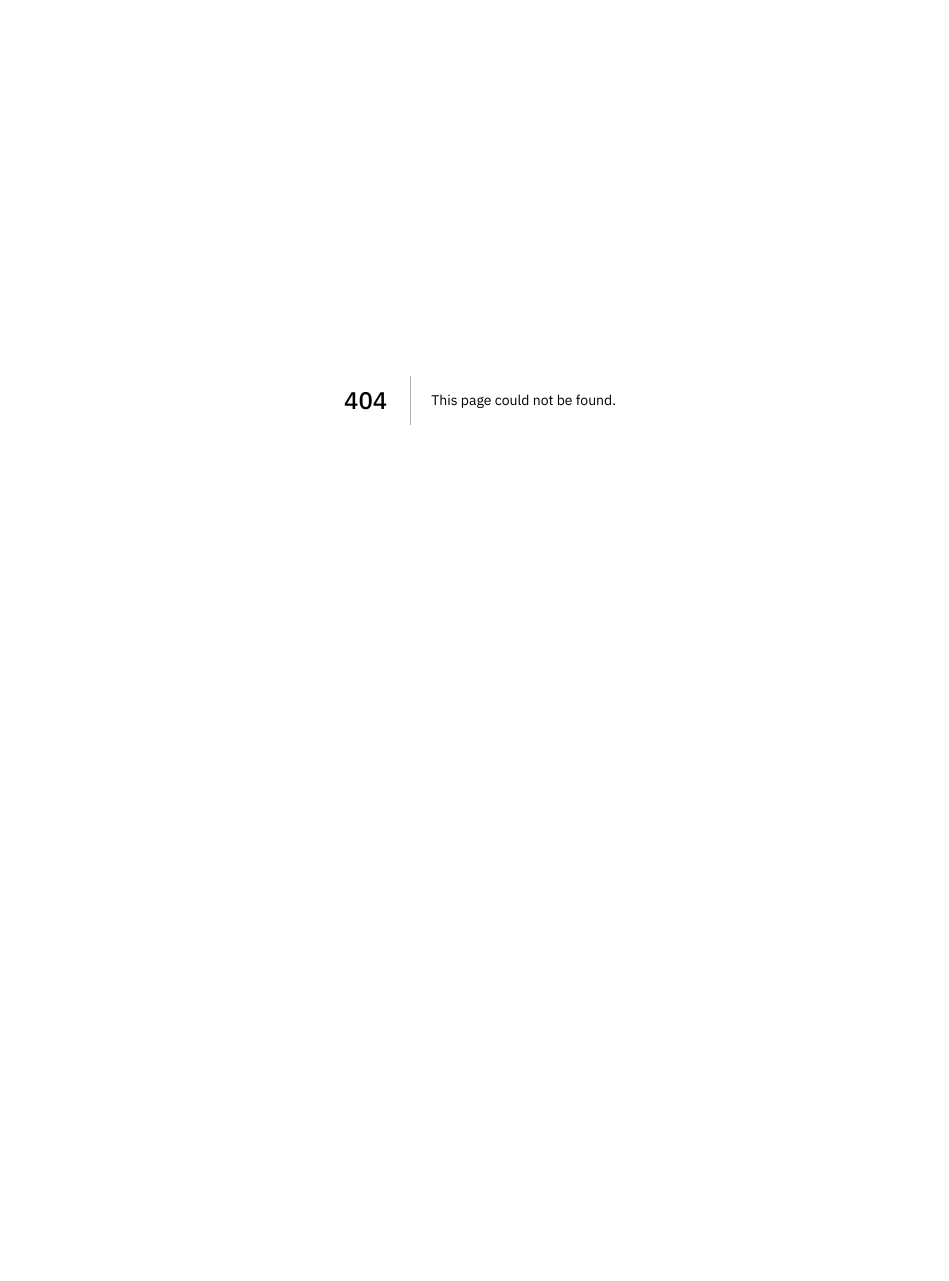
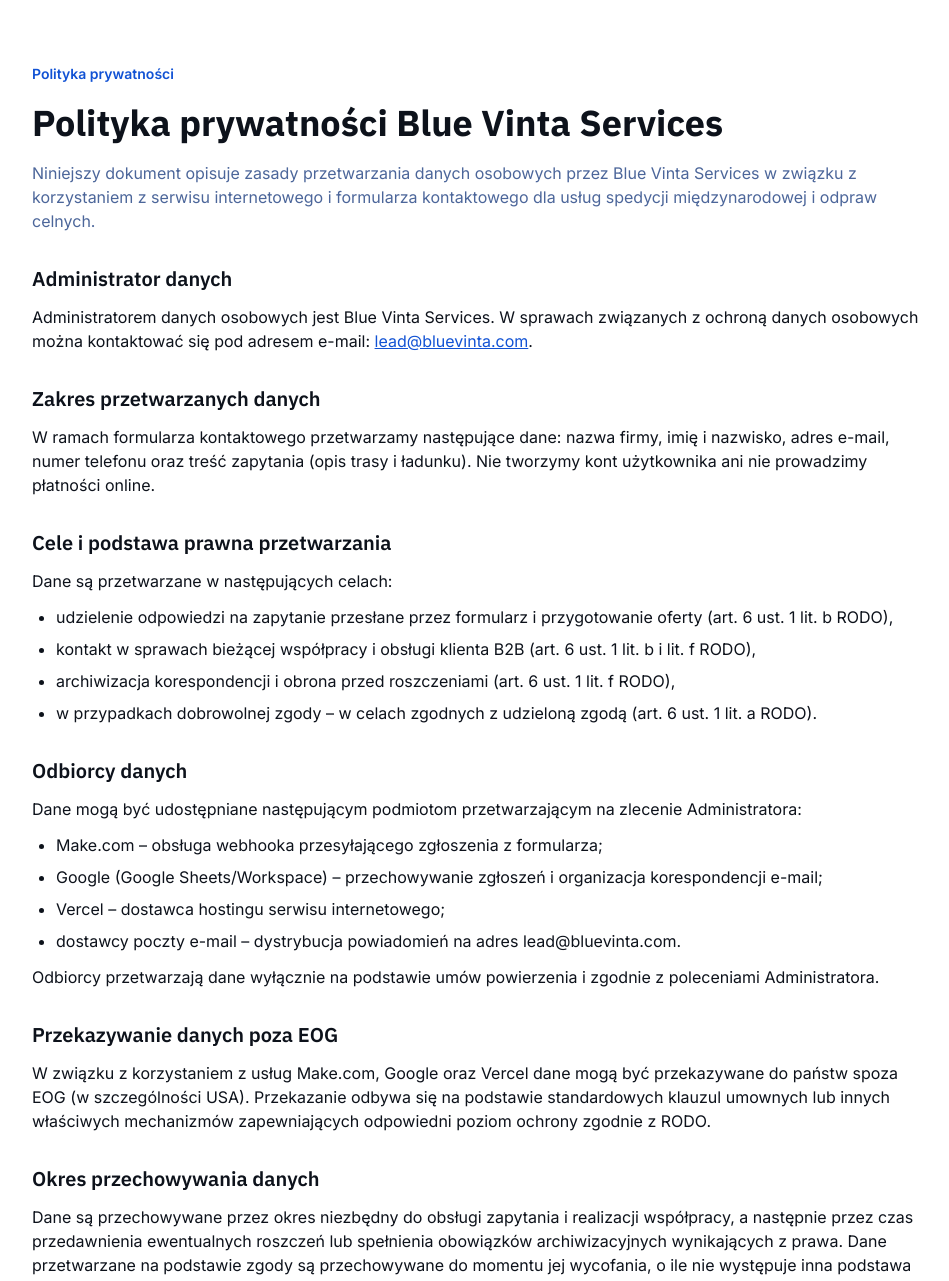
Before and after one commit to Marcinek143/bluevinta-landing, a Next.js app: page /polityka-prywatnosci in a window 1280 px wide. Before the commit this address had no page. Shown: the top 1281 px of the page, without its empty margins (160-1109 px from the left). Before the commit the page ends 800 px from the top, so only its background shows below. Built offline with nearby package versions, Linux system fonts and the light colour scheme.

Commit message:
Add GDPR-compliant privacy policy page

```diff
--- /dev/null
+++ b/app/polityka-prywatnosci/page.tsx
@@ -0,0 +1,126 @@
+import type { Metadata } from "next";
+
+export const metadata: Metadata = {
+  title: "Polityka prywatności | Blue Vinta Services",
+  robots: { index: true, follow: true },
+};
+
+export default function PrivacyPolicy() {
+  return (
+    <main className="bg-background-light px-4 py-16 md:px-8">
+      <div className="mx-auto flex max-w-4xl flex-col gap-8 text-text-main">
+        <header className="flex flex-col gap-4">
+          <p className="text-sm font-semibold text-primary">Polityka prywatności</p>
+          <h1 className="text-3xl font-bold leading-tight md:text-4xl">
+            Polityka prywatności Blue Vinta Services
+          </h1>
+          <p className="text-secondary">
+            Niniejszy dokument opisuje zasady przetwarzania danych osobowych przez Blue Vinta Services w związku z
+            korzystaniem z serwisu internetowego i formularza kontaktowego dla usług spedycji międzynarodowej i odpraw
+            celnych.
+          </p>
+        </header>
+
+        <section className="flex flex-col gap-3">
+          <h2 className="text-xl font-semibold">Administrator danych</h2>
+          <p>
+            Administratorem danych osobowych jest Blue Vinta Services. W sprawach związanych z ochroną danych osobowych
+            można kontaktować się pod adresem e-mail:{" "}
+            <a className="text-primary underline" href="mailto:lead@bluevinta.com">
+              lead@bluevinta.com
+            </a>
+            .
+          </p>
+        </section>
+
+        <section className="flex flex-col gap-3">
+          <h2 className="text-xl font-semibold">Zakres przetwarzanych danych</h2>
+          <p>
+            W ramach formularza kontaktowego przetwarzamy następujące dane: nazwa firmy, imię i nazwisko, adres e-mail,
+            numer telefonu oraz treść zapytania (opis trasy i ładunku). Nie tworzymy kont użytkownika ani nie prowadzimy
+            płatności online.
+          </p>
+        </section>
+
+        <section className="flex flex-col gap-3">
+          <h2 className="text-xl font-semibold">Cele i podstawa prawna przetwarzania</h2>
+          <p>Dane są przetwarzane w następujących celach:</p>
+          <ul className="list-disc space-y-2 pl-6">
+            <li>udzielenie odpowiedzi na zapytanie przesłane przez formularz i przygotowanie oferty (art. 6 ust. 1 lit. b RODO),</li>
+            <li>kontakt w sprawach bieżącej współpracy i obsługi klienta B2B (art. 6 ust. 1 lit. b i lit. f RODO),</li>
+            <li>archiwizacja korespondencji i obrona przed roszczeniami (art. 6 ust. 1 lit. f RODO),</li>
+            <li>w przypadkach dobrowolnej zgody – w celach zgodnych z udzieloną zgodą (art. 6 ust. 1 lit. a RODO).</li>
+          </ul>
+        </section>
+
+        <section className="flex flex-col gap-3">
+          <h2 className="text-xl font-semibold">Odbiorcy danych</h2>
+          <p>Dane mogą być udostępniane następującym podmiotom przetwarzającym na zlecenie Administratora:</p>
+          <ul className="list-disc space-y-2 pl-6">
+            <li>Make.com – obsługa webhooka przesyłającego zgłoszenia z formularza;</li>
+            <li>Google (Google Sheets/Workspace) – przechowywanie zgłoszeń i organizacja korespondencji e-mail;</li>
+            <li>Vercel – dostawca hostingu serwisu internetowego;</li>
+            <li>dostawcy poczty e-mail – dystrybucja powiadomień na adres lead@bluevinta.com.</li>
+          </ul>
+          <p>Odbiorcy przetwarzają dane wyłącznie na podstawie umów powierzenia i zgodnie z poleceniami Administratora.</p>
+        </section>
+
+        <section className="flex flex-col gap-3">
+          <h2 className="text-xl font-semibold">Przekazywanie danych poza EOG</h2>
+          <p>
+            W związku z korzystaniem z usług Make.com, Google oraz Vercel dane mogą być przekazywane do państw spoza EOG
+            (w szczególności USA). Przekazanie odbywa się na podstawie standardowych klauzul umownych lub innych
+            właściwych mechanizmów zapewniających odpowiedni poziom ochrony zgodnie z RODO.
+          </p>
+        </section>
+
+        <section className="flex flex-col gap-3">
+          <h2 className="text-xl font-semibold">Okres przechowywania danych</h2>
+          <p>
+            Dane są przechowywane przez okres niezbędny do obsługi zapytania i realizacji współpracy, a następnie przez
+            czas przedawnienia ewentualnych roszczeń lub spełnienia obowiązków archiwizacyjnych wynikających z prawa.
+            Dane przetwarzane na podstawie zgody są przechowywane do momentu jej wycofania, o ile nie występuje inna
+            podstawa ich dalszego przetwarzania.
+          </p>
+        </section>
+
+        <section className="flex flex-col gap-3">
+          <h2 className="text-xl font-semibold">Prawa osób, których dane dotyczą</h2>
+          <p>
+            Osobom, których dane dotyczą, przysługują prawa wynikające z RODO: prawo dostępu do danych, sprostowania,
+            usunięcia, ograniczenia przetwarzania, przenoszenia danych, wniesienia sprzeciwu wobec przetwarzania oraz
+            prawo do cofnięcia zgody w dowolnym momencie bez wpływu na zgodność z prawem przetwarzania przed jej
+            wycofaniem. Przysługuje także prawo wniesienia skargi do Prezesa Urzędu Ochrony Danych Osobowych.
+          </p>
+        </section>
+
+        <section className="flex flex-col gap-3">
+          <h2 className="text-xl font-semibold">Dobrowolność podania danych</h2>
+          <p>
+            Podanie danych w formularzu kontaktowym jest dobrowolne, jednak konieczne do otrzymania odpowiedzi na
+            zapytanie oraz przygotowania oferty.
+          </p>
+        </section>
+
+        <section className="flex flex-col gap-3">
+          <h2 className="text-xl font-semibold">Cookies</h2>
+          <p>
+            Serwis może korzystać wyłącznie z plików cookies niezbędnych do prawidłowego działania strony (cookies
+            techniczne). Nie stosujemy cookies marketingowych ani analitycznych wymagających zgody użytkownika.
+          </p>
+        </section>
+
+        <section className="flex flex-col gap-3">
+          <h2 className="text-xl font-semibold">Kontakt w sprawach prywatności</h2>
+          <p>
+            Wszelkie pytania dotyczące przetwarzania danych osobowych można kierować na adres e-mail:{" "}
+            <a className="text-primary underline" href="mailto:lead@bluevinta.com">
+              lead@bluevinta.com
+            </a>
+            .
+          </p>
+        </section>
+      </div>
+    </main>
+  );
+}
--- a/src/components/sections/Footer.tsx
+++ b/src/components/sections/Footer.tsx
@@ -41,7 +41,10 @@ export default function Footer() {
                 <a className="text-sm text-gray-400 transition-colors hover:text-white" href="#contact">
                   Kariera
                 </a>
-                <a className="text-sm text-gray-400 transition-colors hover:text-white" href="#contact">
+                <a
+                  className="text-sm text-gray-400 transition-colors hover:text-white"
+                  href="/polityka-prywatnosci"
+                >
                   Polityka prywatności
                 </a>
               </div>
```
